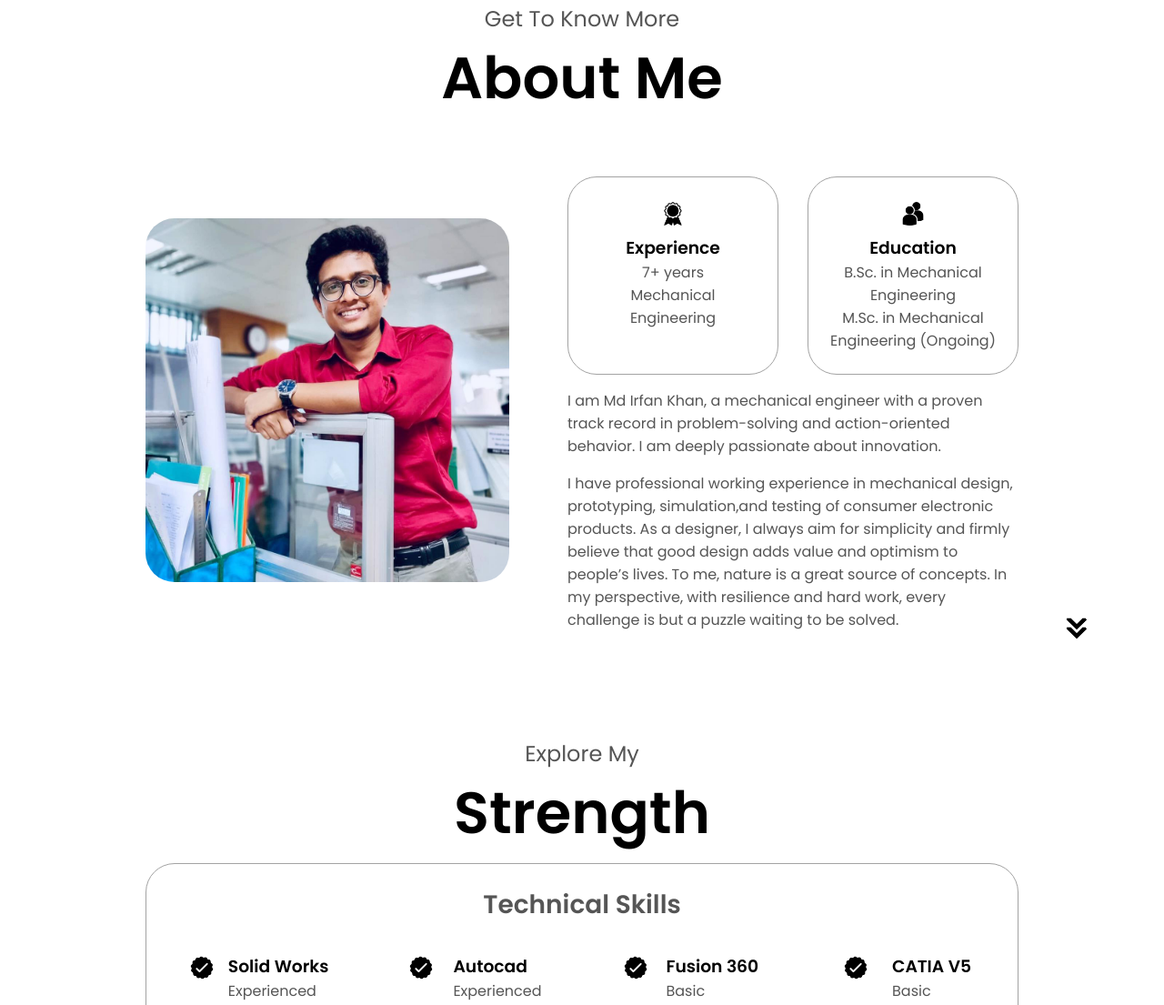
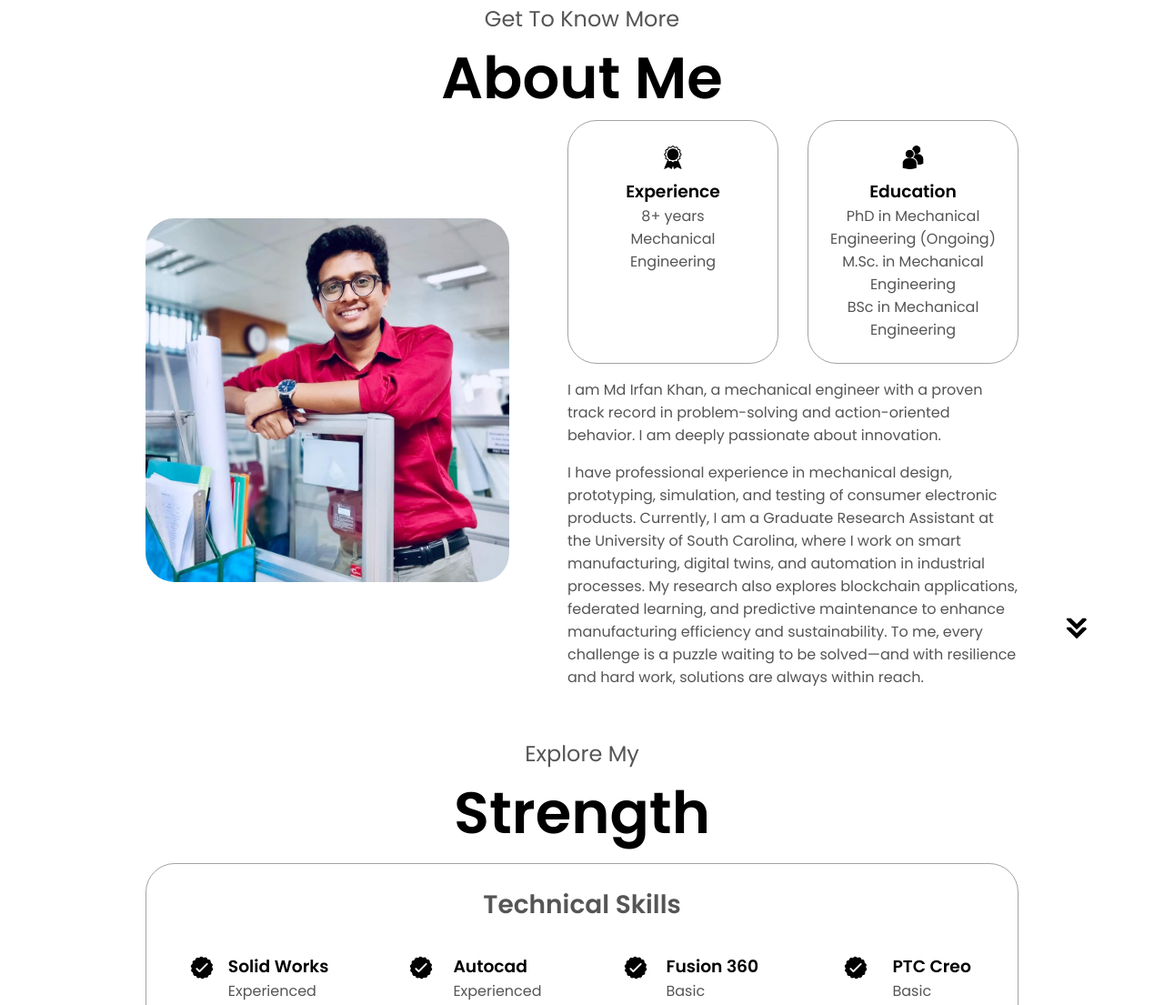
Before and after one commit to irfankhan6600/irfanKhan-mechanical-engineer-website, a plain HTML site: page index.html in a window 1280 px wide. Shown: the part 937-2042 px from the top of the page at 91% size. Drawn offline with Linux system fonts and the light colour scheme.

Commit message:
CV & Degree Update

```diff
--- a/index.html
+++ b/index.html
@@ -98,7 +98,7 @@
                 class="icon"
               />
               <h3>Experience</h3>
-              <p>7+ years <br />Mechanical Engineering</p>
+              <p>8+ years <br />Mechanical Engineering</p>
             </div>
             <div class="details-container">
               <img
@@ -107,7 +107,9 @@
                 class="icon"
               />
               <h3>Education</h3>
-              <p>B.Sc. in Mechanical Engineering <br />M.Sc. in Mechanical Engineering (Ongoing)</p>
+              <p>PhD in Mechanical Engineering (Ongoing) <br />
+                M.Sc. in Mechanical Engineering <br />
+                 BSc in Mechanical Engineering</p>
             </div>
           </div>
           <div class="text-container">
@@ -117,15 +119,16 @@
               deeply passionate about innovation.
             </p>
             <p style="margin-top: 1em;">
-              I have professional working experience in mechanical design,
-              prototyping, simulation,and testing of consumer electronic products.
+              I have professional experience in mechanical design, prototyping,
+              simulation, and testing of consumer electronic products. Currently,
+              I am a Graduate Research Assistant at the University of South Carolina,
+              where I work on smart manufacturing, digital twins, and automation in
+              industrial processes. My research also explores blockchain applications,
+              federated learning, and predictive maintenance to enhance manufacturing
+              efficiency and sustainability.
 
-              As a designer, I always aim for simplicity and firmly believe that
-              good design adds value and optimism to people’s lives. To me, nature
-              is a great source of concepts.
-
-              In my perspective, with resilience and hard work, every challenge is
-              but a puzzle waiting to be solved.
+              To me, every challenge is a puzzle waiting to be solved—and with resilience
+              and hard work, solutions are always within reach.
             </p>
           </div>
         </div>
@@ -185,7 +188,7 @@
                   class="icon"
                 />
                 <div>
-                  <h3>CATIA V5</h3>
+                  <h3>PTC Creo</h3>
                   <p>Basic</p>
                 </div>
               </article>
```
Also changed, not shown: 2 other files.
